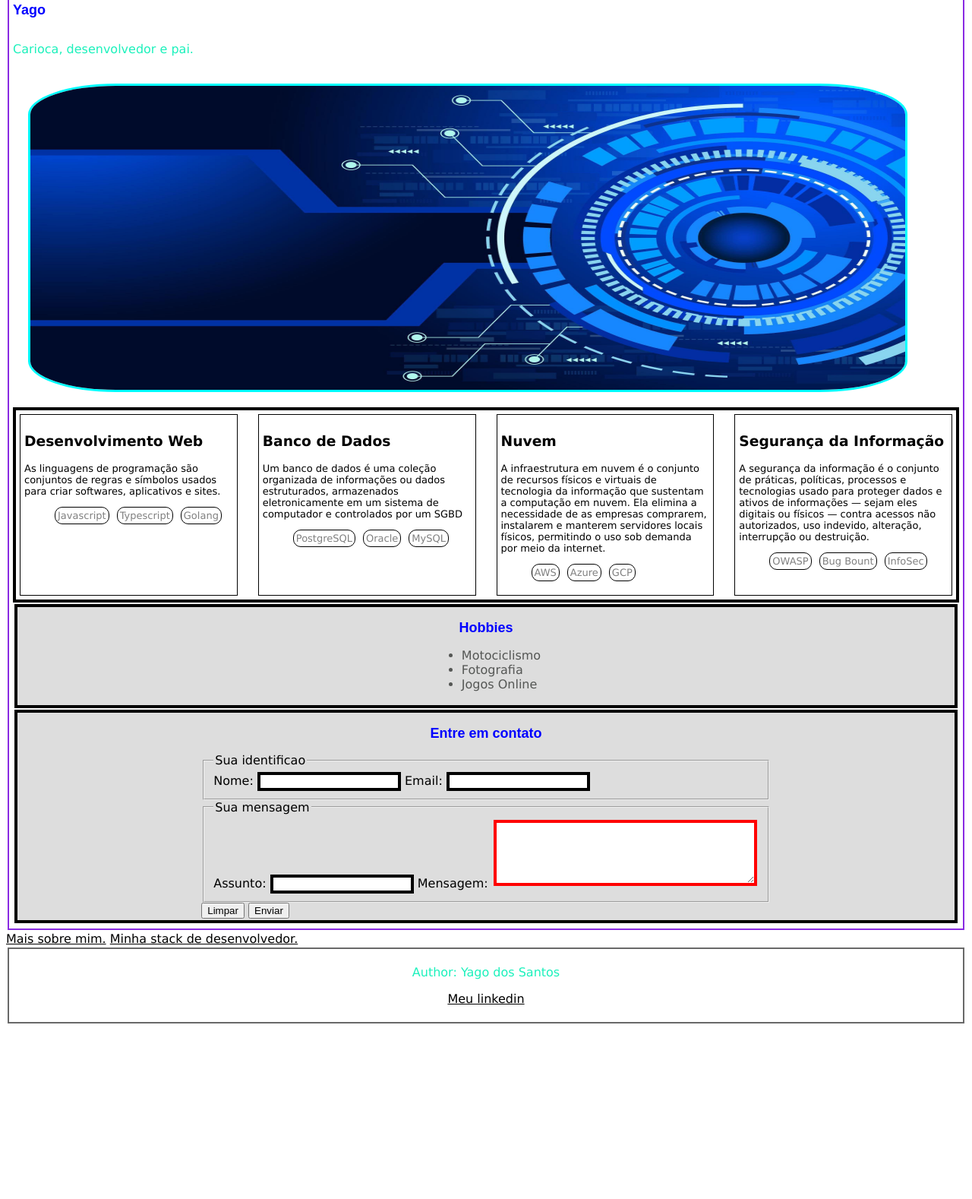
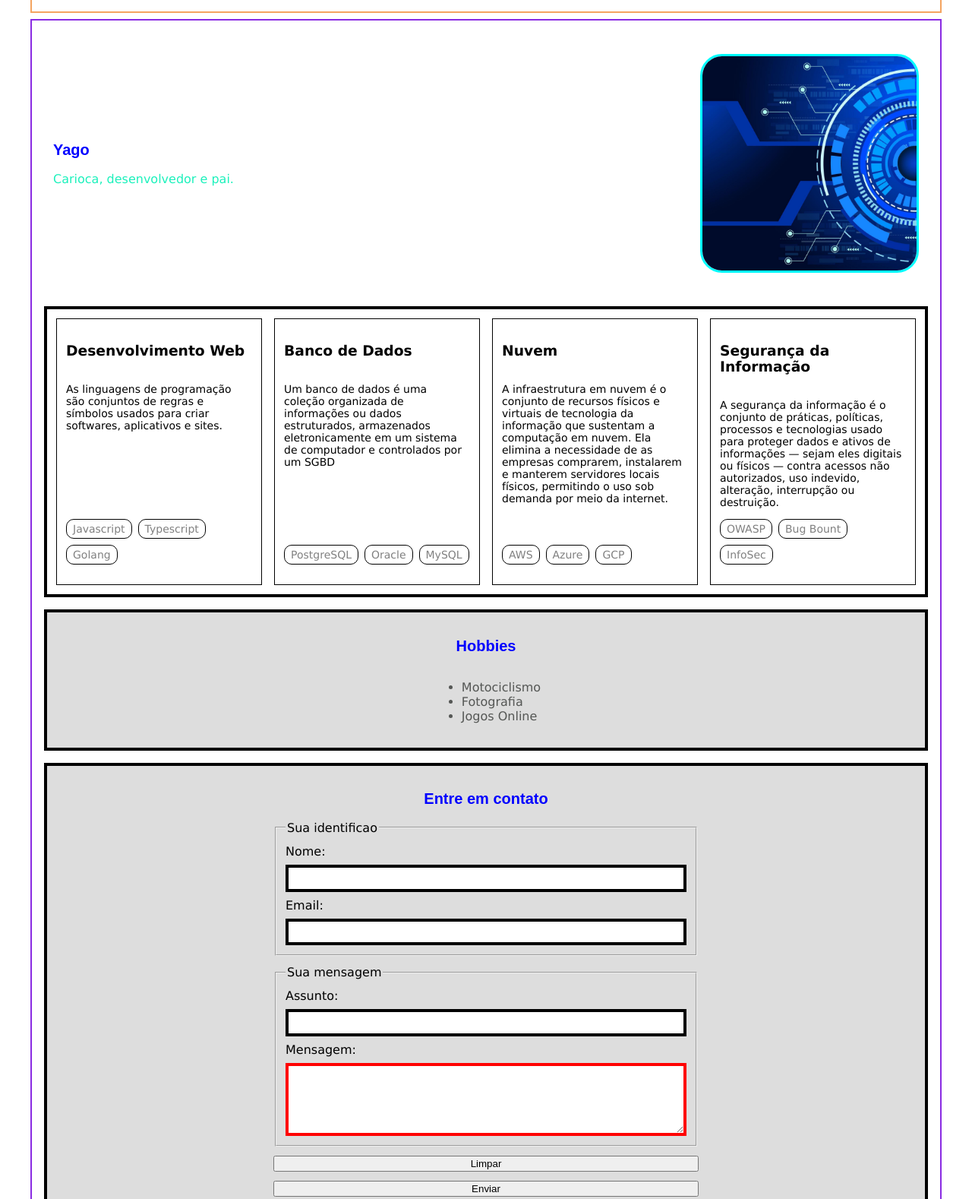
Before and after one commit to sCHOQUE/schoque.github.io, a plain HTML site: page index.html in a window 1280 px wide. Shown: the part 88-1666 px from the top of the page at 76% size. Before the commit the page ends 1443 px from the top, so only its background shows below. Drawn offline with Linux system fonts and the light colour scheme.

Commit message:
ajuste estrutura html e no css

```diff
--- a/index.html
+++ b/index.html
@@ -1,8 +1,7 @@
 <!DOCTYPE html>
 <html>
 <head>
-    <meta name="viewport" content="width=device-width,
-initial-scale=1.0">
+    <meta name="viewport" content="width=device-width, initial-scale=1.0">
     <link rel="stylesheet" href="style.css">
     <title>Apresentação</title>
 </head>
@@ -12,8 +11,10 @@ initial-scale=1.0">
     </header>
     <main>
         <section class="whoami">
-            <h2>Yago</h2>
-            <p>Carioca, desenvolvedor e pai.</p>
+            <div class="whoami-texto">
+                <h2>Yago</h2>
+                <p>Carioca, desenvolvedor e pai.</p>
+            </div>
             <img class="imagem" src="img/tecnology.jpg" alt="Linhas que arremetem ao moderno">
         </section>
         <section class="stack">
@@ -80,7 +81,7 @@ initial-scale=1.0">
                     <input type="text" id="subject">
 
                     <label for="message">Mensagem:</label>
-                    <textarea id="message" name="mensagem" rows="5" cols="40"></textarea>
+                    <textarea id="message" name="mensagem" rows="5"></textarea>
                 </fieldset>
                 <button type="reset">Limpar</button>
                 <button type="submit">Enviar</button>
--- a/style.css
+++ b/style.css
@@ -1,94 +1,202 @@
+*, *::before, *::after {
+    box-sizing: border-box;
+}
+
 body {
-    font-family:Verdana, Geneva, Tahoma, sans-serif;
-    font-size: medium;
+    font-family: Verdana, Geneva, Tahoma, sans-serif;
+    font-size: 1rem;
+    margin: 0;
+    padding: 0.5rem;
+}
+
+img {
+    max-width: 100%;
+    height: auto;
+    display: block;
 }
 
 header {
-    justify-items: center;
+    display: flex;
+    flex-direction: column;
+    align-items: center;
+    text-align: center;
     border: 2px sandybrown solid;
-    padding: 5px;
-    margin: 2px;
+    padding: 0.75rem;
+    margin: 0 auto 0.5rem;
+    width: 100%;
+    max-width: 75rem;
 }
 
 h1 {
     color: aqua;
     font-family: Arial, Helvetica, sans-serif;
-    font-size: large;
+    font-size: 1.5rem;
+    margin: 0.25rem 0;
 }
 
 h2 {
     color: blue;
     font-family: Arial, Helvetica, sans-serif;
-    font-size: large;
+    font-size: 1.25rem;
 }
 
 .principal {
     background-color: black;
+    padding: 0.25rem 0.75rem;
 }
 
 p {
-    font-size: medium;
+    font-size: 1rem;
     color: rgb(28, 241, 188);
 }
 
 ul {
-    font-size: medium;
+    font-size: 1rem;
     color: rgb(85, 87, 85);
 }
 
 .imagem {
-    width: 400px;
-    height: 400px;
+    width: min(100%, 16rem);
+    max-width: 100%;
+    height: auto;
+    aspect-ratio: 1 / 1;
+    object-fit: cover;
     border: 3px aqua solid;
     border-radius: 50%;
-    justify-self: center;
-    margin: 20px;
+    align-self: center;
+    margin: 1rem 0;
 }
 
-@media (min-width: 500px) {
-    .imagem {
-        border-radius: 10%;
-        width: 90vw;
-    }
-}
-
-#message {
-    padding: 2px;
-    margin: 2px;
-    border: 4px red solid;
-}
-
-input {
-    border: 4px black solid;
+main {
+    border: 2px blueviolet solid;
+    padding: 1rem;
+    margin: 0 auto;
+    width: 100%;
+    max-width: 75rem;
+    display: flex;
+    flex-direction: column;
+    gap: 1rem;
 }
 
 .whoami {
     display: flex;
     flex-direction: column;
+    align-items: center;
+    text-align: center;
+    gap: 1rem;
+    padding: 0.75rem;
+}
+
+.whoami-texto {
+    width: 100%;
+}
+
+.stack {
+    display: grid;
+    grid-template-columns: 1fr;
+    gap: 1rem;
+    padding: 0.75rem;
+    border: 4px black solid;
+}
+
+.box {
+    border: 1px black solid;
+    margin: 0;
+    padding: 0.75rem;
+    display: flex;
+    flex-direction: column;
+    justify-content: flex-start;
+}
+
+.lista_box {
+    display: flex;
+    flex-direction: row;
+    flex-wrap: wrap;
+    padding-left: 0;
+    justify-content: flex-start;
+    align-items: baseline;
+    gap: 0.5rem;
+    color: gray;
+    font-size: 0.875rem;
+    list-style-type: none;
+    margin-top: auto;
+}
+
+.item_lista_box {
+    border: 1px black solid;
+    border-radius: 0.625rem;
+    padding: 0.25rem 0.5rem;
+}
+
+.texto_box {
+    font-size: 0.875rem;
+    color: black;
+}
+
+.hobbies {
+    border: 4px black solid;
+    padding: 1rem;
+    margin: 0;
+    background-color: rgba(169, 169, 169, 0.397);
+    display: flex;
+    flex-direction: column;
+    align-items: center;
 }
 
 .contato {
     border: 4px black solid;
-    padding: 2px;
-    margin: 2px;
+    padding: 1rem;
+    margin: 0;
     background-color: rgba(169, 169, 169, 0.397);
-    justify-items: center;
+    display: flex;
+    flex-direction: column;
+    align-items: center;
 }
 
-.hobbies {
-    border: 4px black solid;
-    padding: 2px;
-    margin: 2px;
-    background-color: rgba(169, 169, 169, 0.397);
-    justify-items: center;
+.contato form {
+    width: 100%;
+    max-width: 35rem;
+    display: flex;
+    flex-direction: column;
+    gap: 0.75rem;
 }
 
-footer {
-    justify-items: center;
+.contato fieldset {
+    display: flex;
+    flex-direction: column;
+    gap: 0.5rem;
+    padding: 0.75rem;
+}
+
+input {
+    border: 4px black solid;
+    width: 100%;
+    padding: 0.4rem;
+}
+
+#message {
+    padding: 0.4rem;
+    margin: 0;
+    border: 4px red solid;
+    width: 100%;
+    max-width: 100%;
+}
+
+nav {
+    display: flex;
+    flex-direction: column;
+    align-items: center;
+    gap: 0.75rem;
+    width: 100%;
+    max-width: 75rem;
+    margin: 0.5rem auto;
+    padding: 0.75rem;
+    border: 2px black solid;
 }
 
 .link {
     color: black;
+    padding: 0.25rem 0.5rem;
 }
 
 .link:hover {
@@ -98,30 +206,61 @@ footer {
 
 footer {
     border: 2px dimgray solid;
-    padding: 5px;
-    margin: 2px;
+    padding: 0.75rem;
+    margin: 0.5rem auto 0;
+    width: 100%;
+    max-width: 75rem;
+    display: flex;
+    flex-direction: column;
+    align-items: center;
+    text-align: center;
+    gap: 0.5rem;
 }
 
-main {
-    border: 2px blueviolet solid;
-    padding: 5px;
-    margin: 2px;
-}
+@media (min-width: 768px) {
+    header {
+        padding: 1.25rem;
+    }
 
-.stack {
-    display: grid;
-    grid-template-columns: 1fr;
-    gap: 17px;
-    border: 4px black solid;
-}
+    h1 {
+        font-size: 2rem;
+    }
 
-@media (min-width: 600px) {
+    nav {
+        flex-direction: row;
+        justify-content: center;
+        gap: 2rem;
+    }
+
+    .whoami {
+        flex-direction: row;
+        justify-content: center;
+        align-items: center;
+        text-align: left;
+        gap: 2rem;
+    }
+
+    .whoami-texto {
+        flex: 1;
+    }
+
+    .imagem {
+        border-radius: 10%;
+        width: min(40%, 18rem);
+    }
+
     .stack {
         grid-template-columns: repeat(2, 1fr);
     }
+
+    footer {
+        flex-direction: row;
+        justify-content: space-between;
+        padding: 0.75rem 1.5rem;
+    }
 }
 
-@media (min-width: 768px) {
+@media (min-width: 1024px) {
     .stack {
         grid-template-columns: repeat(3, 1fr);
     }
@@ -132,32 +271,3 @@ main {
         grid-template-columns: repeat(4, 1fr);
     }
 }
-
-
-.box {
-    border: 1px black solid;
-    margin: 5px;
-    padding: 5px;
-}
-
-.lista_box {
-    display: flex;
-    flex-direction: row;
-    justify-content: flex-start;
-    align-items: baseline;
-    gap: 10px;
-    color: gray;
-    font-size: small;
-    list-style-type: none;
-}
-
-.item_lista_box {
-    border: 1px black solid;
-    border-radius: 10px;
-    padding: 3px;
-}
-
-.texto_box {
-    font-size: small;
-    color: black;
-}
```
Also changed, not shown: sobre.html (+3 -2 lines), stack.html (+3 -1 lines).
